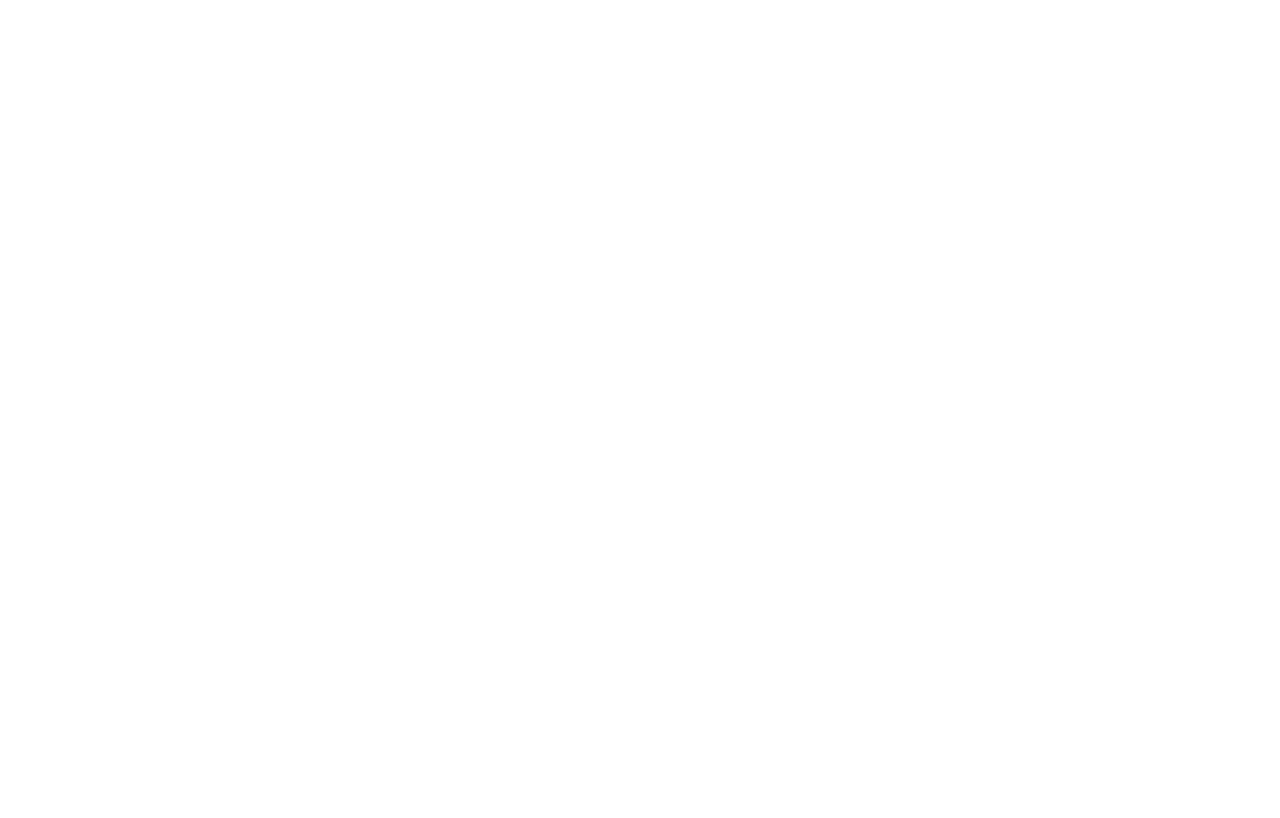
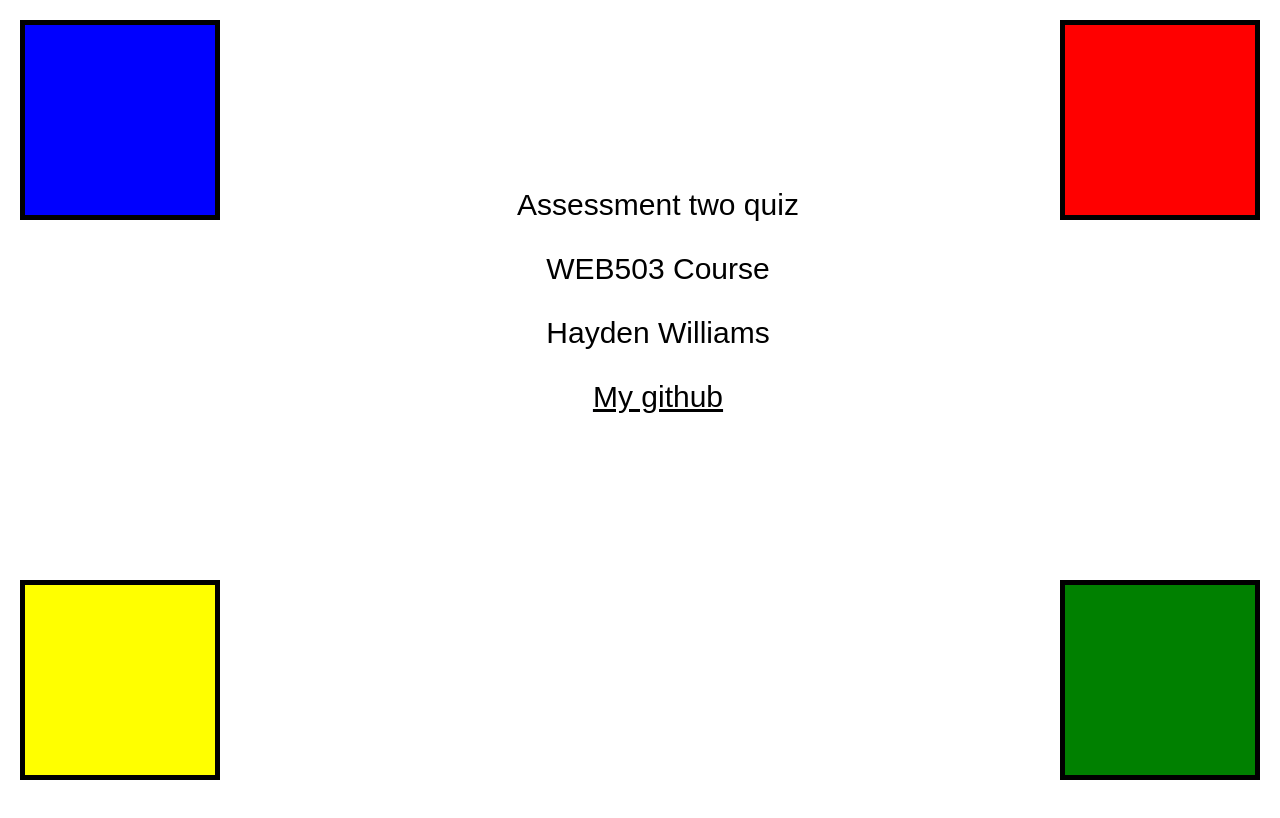
Before and after one commit to GravitysAndroid/Assessment-Two-Hayden, a plain HTML site: page caseTwo/Index.html in a window 1280 px wide. Drawn offline with Linux system fonts and the light colour scheme.

Commit message:
Set up case two

```diff
--- a/caseOne/Index.css
+++ b/caseOne/Index.css
@@ -6,6 +6,11 @@
 .container {
     width: 900px;
     height: 900px;
+}
+
+.link{
+    color: blue !important;
+    text-decoration: underline;
 }
 
 .text {
--- a/caseTwo/Index.css
+++ b/caseTwo/Index.css
@@ -0,0 +1,72 @@
+* {
+    box-sizing: border-box;
+    color: black;
+}
+
+.container {
+    width: 900px;
+    height: 900px;
+}
+
+.link{
+    color: blue !important;
+    text-decoration: underline;
+}
+
+.text {
+    box-sizing: border-box;
+    text-align: center;
+    position: absolute;
+    color: black;
+    background-color: white;
+    font-family: Arial, Helvetica, sans-serif;
+    font-size: 30px;
+    width: 300px;
+    height: 300px;
+    margin-top: 150px;
+    margin-left: 500px;
+    margin-right: 150px;
+    margin-bottom: 300px;
+}
+
+.box {
+    border: 5px solid black;
+    /* text-align: center; */
+    padding: 10px, 10px;
+    width: 200px;
+    height: 200px;
+    box-sizing: border-box;
+    position: absolute;
+}
+
+#topLeft {
+    background-color: blue;
+    top: 10px;
+    left: 10px;
+    margin-left: 10px;
+    margin-top: 10px;
+}
+
+#topRight {
+    background-color: red;
+    top: 10px;
+    right: 10px;
+    margin-right: 10px;
+    margin-top: 10px;
+}
+
+#bottomLeft {
+    background-color: yellow;
+    bottom: 10px;
+    left: 10px;
+    margin-left: 10px;
+    margin-bottom: 10px;
+}
+
+#bottomRight {
+    background-color: green;
+    bottom: 10px;
+    right: 10px;
+    margin-right: 10px;
+    margin-bottom: 10px;
+}
--- a/caseTwo/Index.html
+++ b/caseTwo/Index.html
@@ -6,11 +6,25 @@
         <title></title>
         <meta name="description" content="">
         <meta name="viewport" content="width=device-width, initial-scale=1">
-        <link rel="stylesheet" href="">
+        <link rel="stylesheet" href="Index.css">
     </head>
     <body>
+        <div class="container">
+            <div class="box" id="topLeft"></div>
 
+            <div class="box" id="topRight"></div>
 
+            <div class="text">
+                <p>Assessment two quiz</p>
+                <p>WEB503 Course</p>
+                <p>Hayden Williams</p>
+                <p class="link"><a href="https://github.com/GravitysAndroid/Assessment-Two-Hayden">My github</a></p>
+            </div>
+
+            <div class="box" id="bottomLeft"></div>
+
+            <div class="box" id="bottomRight"></div>
+        </div>
         <!-- <script src="" async defer></script> -->
     </body>
 </html>
```
Also changed, not shown: caseOne/Index.html (+1 -1 lines).
